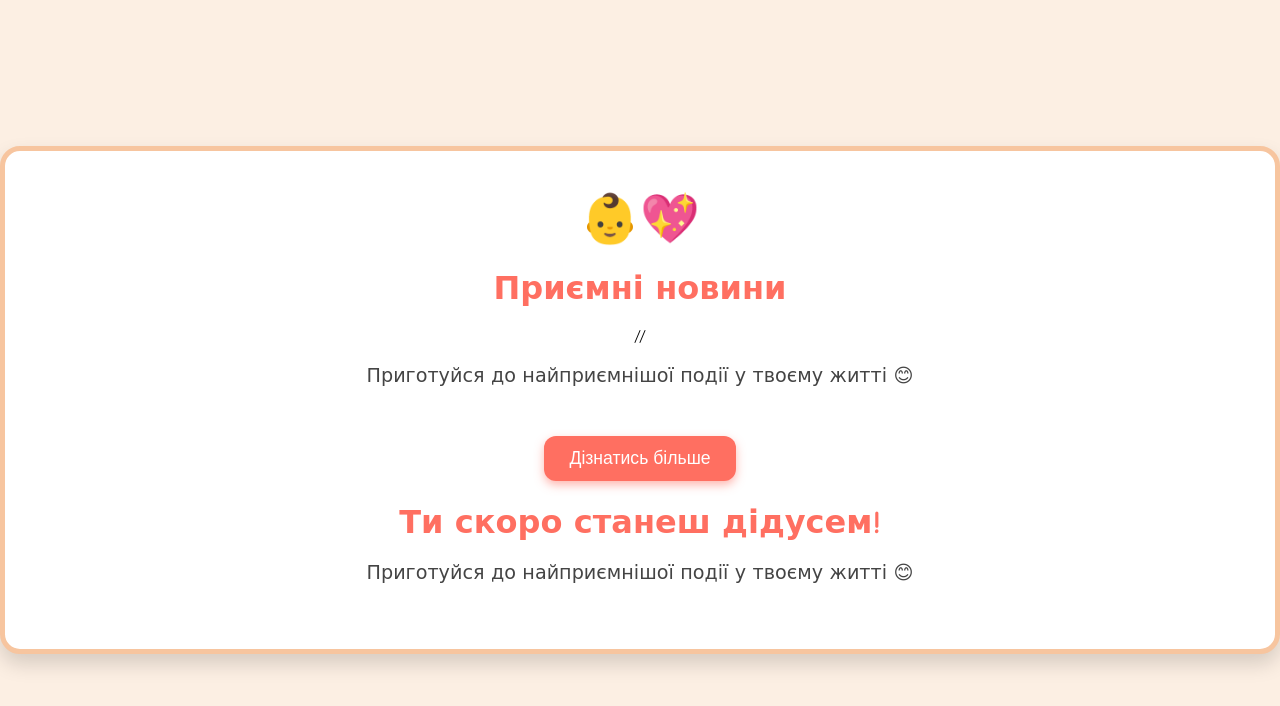
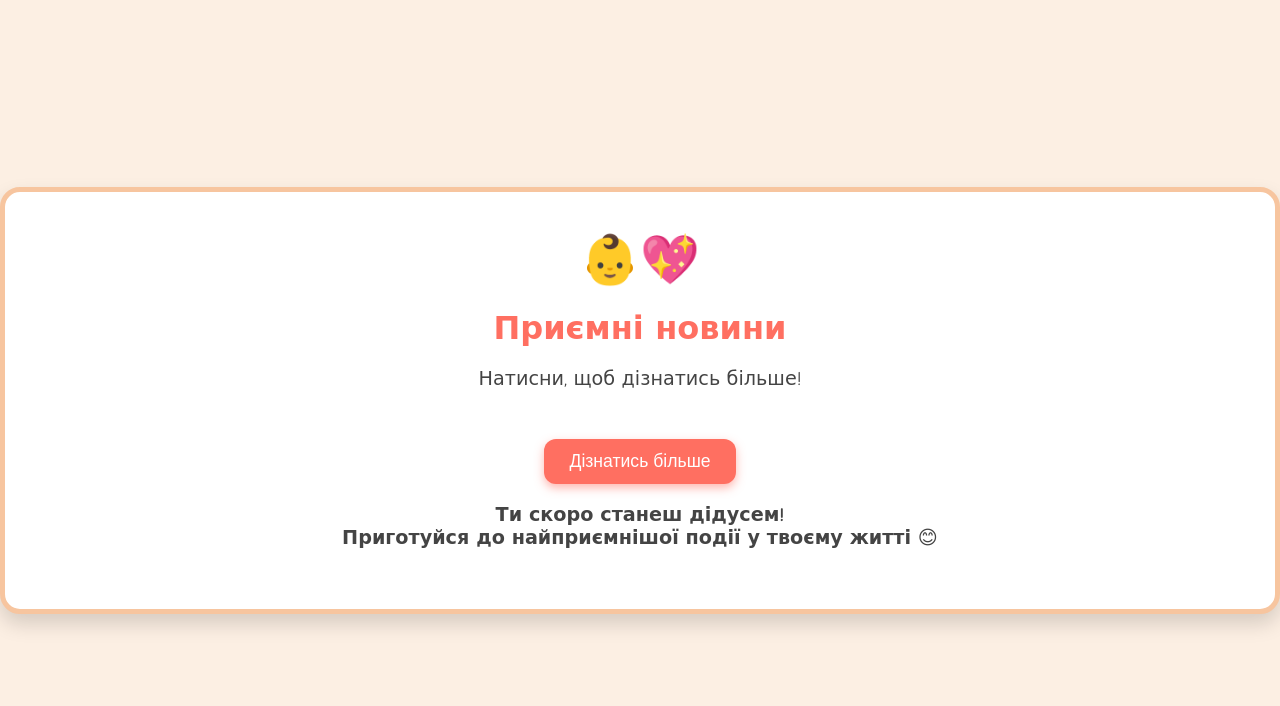
Before and after one commit to Nazarka0302/Lystivka, a plain HTML site: page index.html in a window 1280 px wide. Drawn offline with Linux system fonts and the light colour scheme.

Commit message:
Update index.html

```diff
--- a/index.html
+++ b/index.html
@@ -98,12 +98,10 @@
   <div class="card">
     <div class="emoji">👶💖</div>
     <h1>Приємні новини</h1>
-    //<p>Приготуйся до найприємнішої події у твоєму житті 😊</p>
+    <p>Натисни, щоб дізнатись більше!</p>
     <button id="btnMore">Дізнатись більше</button>
-    <h1>Ти скоро станеш дідусем!</h1>
-    <p>Приготуйся до найприємнішої події у твоєму житті 😊</p>
-    <div class="extra-image" id="extraImg">
-      <img src="C:\Users\Nazar\Downloads\photo_2025-06-11_09-51-37.jpg" />
+    <div class="extra-message" id="extraMsg">
+      <p><strong>Ти скоро станеш дідусем!<br>Приготуйся до найприємнішої події у твоєму житті 😊</strong></p>
     </div>
   </div>
 
```
